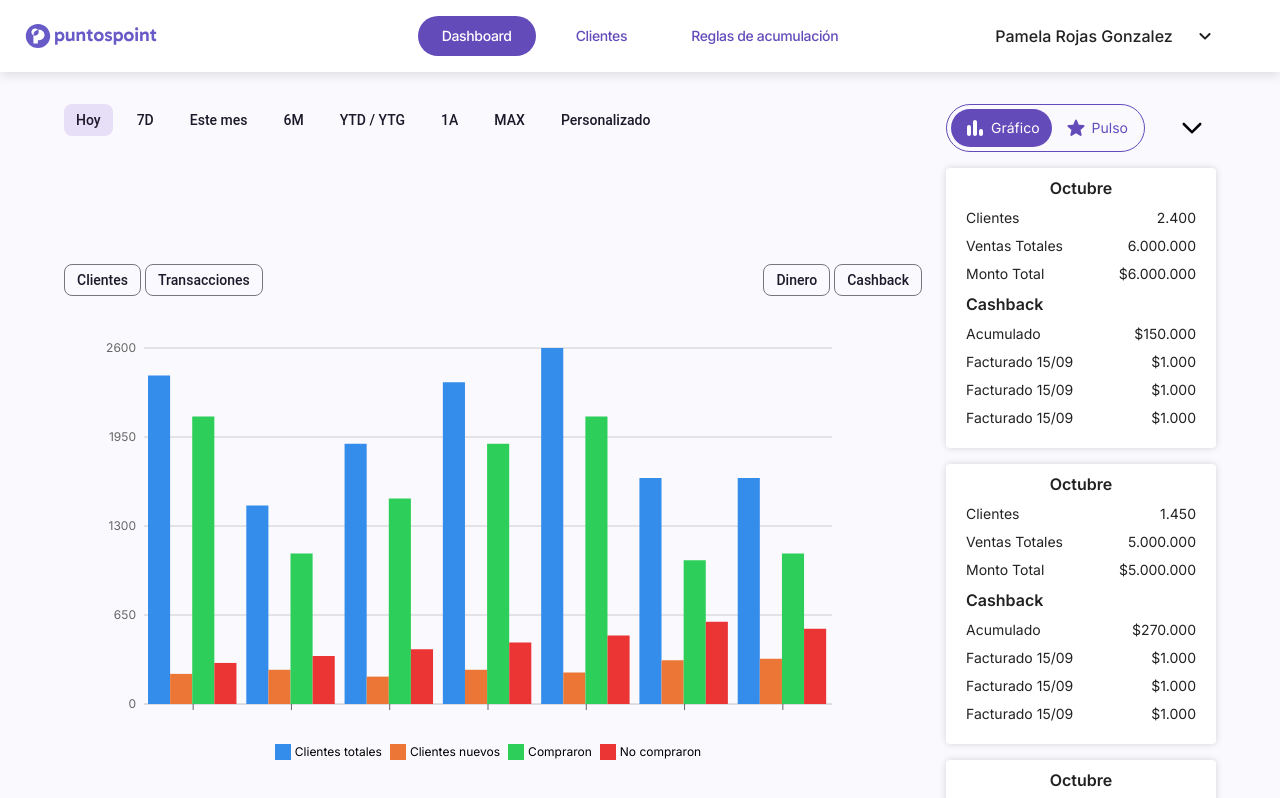
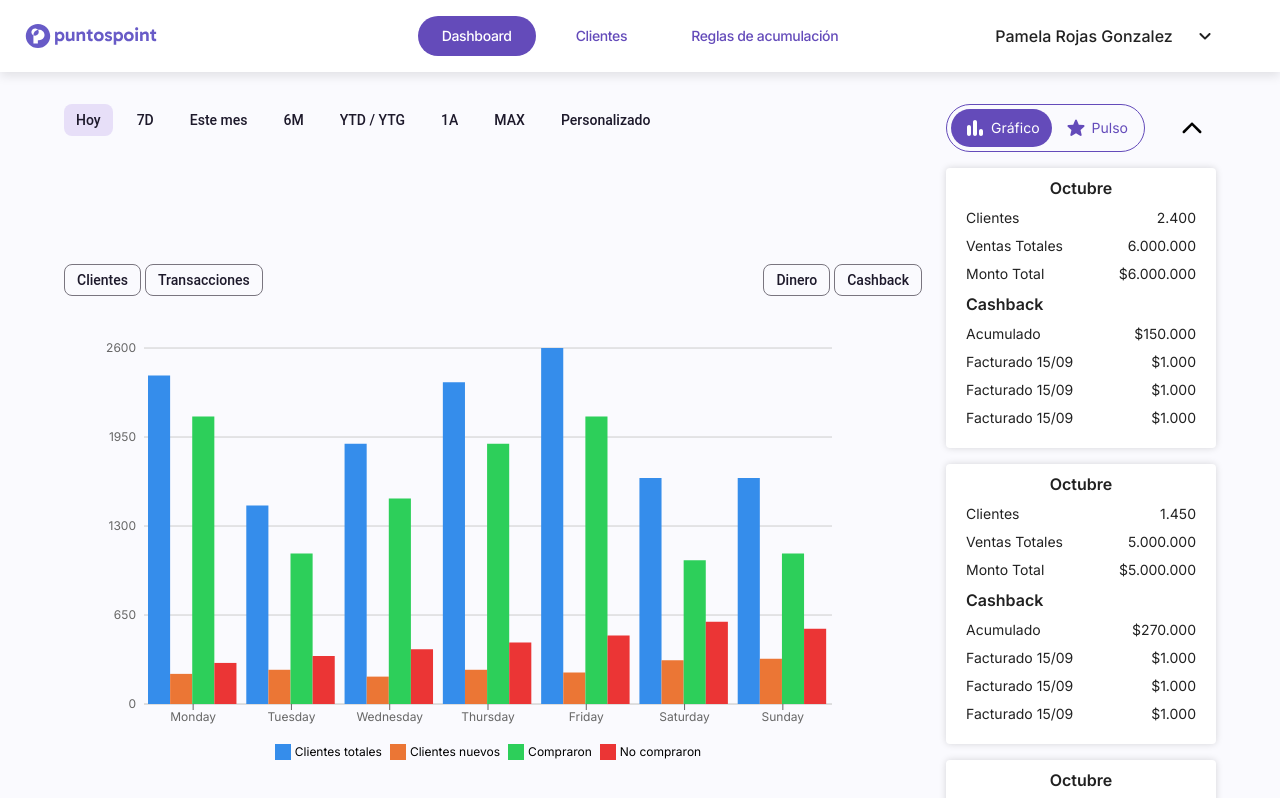
Before and after one commit to ilemarandrade/puntospoint-test-frontend, a Next.js app: page /dashboard in a window 1280 px wide. Shown: the top 798 px of the page. Built offline with nearby package versions, Linux system fonts and the light colour scheme.

Commit message:
fix: :bug:

```diff
--- a/src/components/aside-dashboard/index.tsx
+++ b/src/components/aside-dashboard/index.tsx
@@ -22,7 +22,7 @@ const AsideDashboard = () => {
         <ButtonBase className="h-12 w-12" onClick={toggleCollapse}>
           <ArrowBackIosNewRoundedIcon
             fontSize="medium"
-            className={` ${isCollapsed ? '-rotate-[270deg]' : '-rotate-90'}`}
+            className={` ${!isCollapsed ? '-rotate-[270deg]' : '-rotate-90'}`}
           />
         </ButtonBase>
       </div>
--- a/src/components/recharts/main-recharts/index.tsx
+++ b/src/components/recharts/main-recharts/index.tsx
@@ -25,13 +25,15 @@ import { exportTableCsv } from '@/utils/export-table-csv';
 import { env } from '@/root/env';
 
 interface IProps {
-  tagsSelected: EnumFiltersTags[];
-  data: ISalesData[];
+  tagsSelected?: EnumFiltersTags[];
+  data?: ISalesData[];
 }
-export default function MainRechart({ tagsSelected, data }: IProps) {
+export default function MainRechart({ tagsSelected = [], data }: IProps) {
   const isTest = useMemo(() => env.NODE_ENV === 'test', []);
 
   const exportTable = () => {
+    if (!data?.length) return;
+
     const currenTags = mainRechartConfig.filter((row) =>
       tagsSelected.includes(row.id)
     );
@@ -55,7 +57,7 @@ export default function MainRechart({ tagsSelected, data }: IProps) {
       >
         <CartesianGrid vertical={false} />
         <XAxis
-          dataKey="Xaxis"
+          dataKey="date"
           className="text-xs"
           axisLine={{
             stroke: '#D9D9D9',
@@ -158,6 +160,7 @@ export default function MainRechart({ tagsSelected, data }: IProps) {
           onClick={exportTable}
           startIcon={<Download fontSize="small" />}
           data-testid="export-table"
+          disabled={!data?.length}
         >
           Exportar tabla
         </Button>
```
